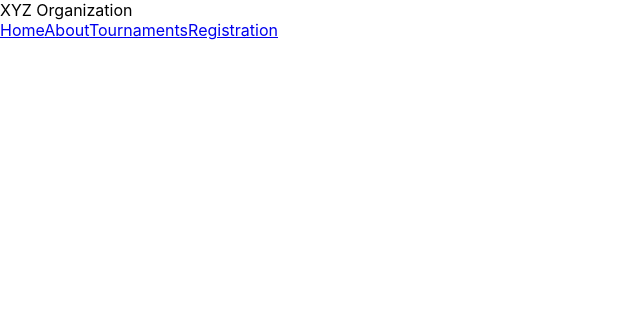
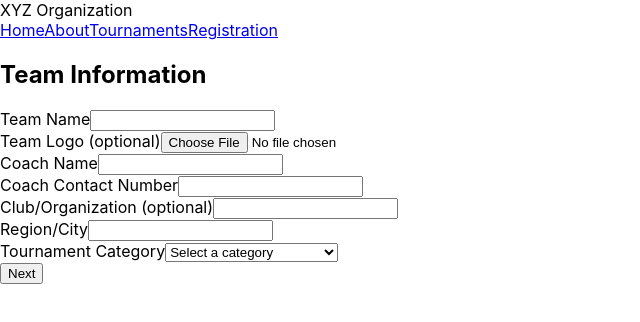
Before and after one commit to Kritika-git/XYZ_Cricket, a React (Create React App) app: page /Registration in a window 1280 px wide. Shown: the top 322 px of the page, without its empty margins (0-640 px from the left). Built offline with nearby package versions, Linux system fonts and the light colour scheme.

Commit message:
Initial Commit

```diff
--- a/src/App.js
+++ b/src/App.js
@@ -3,6 +3,7 @@ import React from 'react';
 import { BrowserRouter as Router, Route, Routes } from 'react-router-dom';
 import Navbar from './components/Navbar';
 import Home from './pages/Home';
+import Registration from './pages/Registration';
 
 function App() {
   return (
@@ -11,6 +12,7 @@ function App() {
         <Navbar />
         <Routes>
           <Route path="/" element={<Home />} />
+          <Route path="/Registration" element={<Registration />}/>
         </Routes>
       </div>
     </Router>
```
